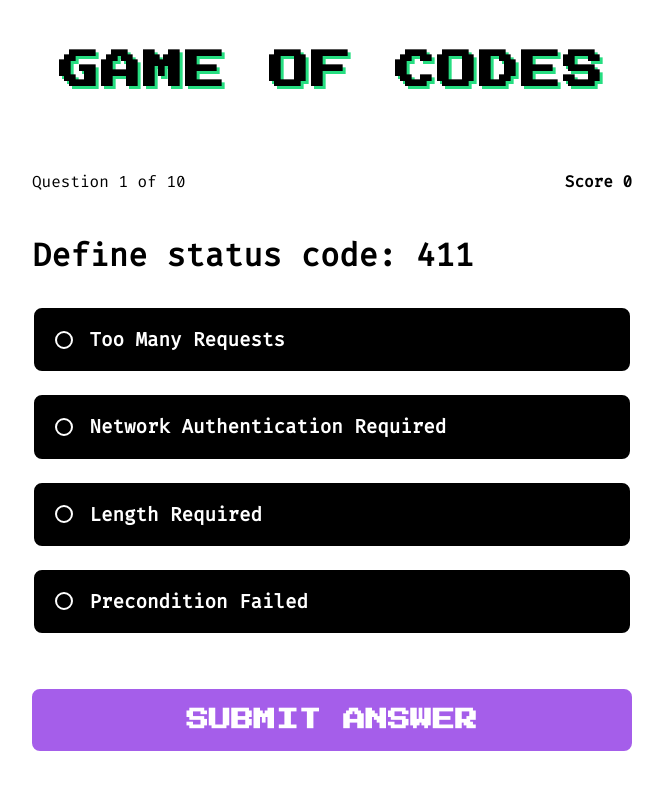
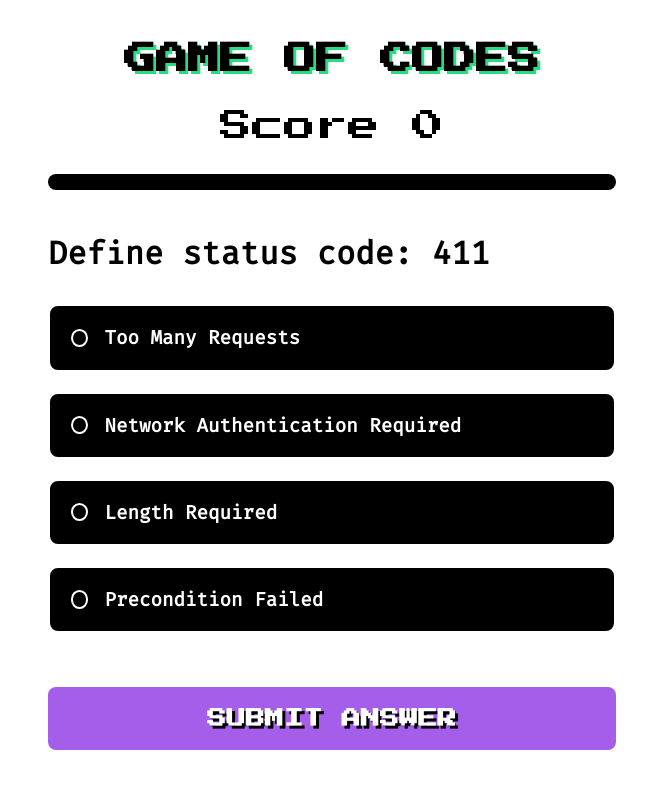
Before and after one commit to whitep4nth3r/gameofcodes.party, a website with bundled scripts: page index.html in a window 1280 px wide. Both pictures are taken after a click on the button "BEGIN QUIZ". Shown: the whole page, without its empty margins (308-971 px from the left). Built offline with nearby package versions, Linux system fonts and the light colour scheme.

Commit message:
Add progress bar and shizzle

```diff
--- a/game.js
+++ b/game.js
@@ -1,5 +1,8 @@
 import { StatusCodes } from "./statuscodes.js";
 import { getRandomInt, getRandomEntry } from "./utils.js";
+
+const correctColor = "#26de81";
+const incorrectColor = "#eb3b5a";
 
 const quizHolder = document.querySelector("[data-quiz]");
 const startButton = document.querySelector("[data-start]");
@@ -16,6 +19,8 @@ const gameResults = document.querySelector("[data-game-results]");
 const resultsTable = document.querySelector("[data-results-table]");
 const currentQuestionIndicatorEl = document.querySelector("[data-current]");
 const questionCountEl = document.querySelector("[data-question-count]");
+const progressBar = document.querySelector("[data-progress-bar]");
+const quizInfo = document.querySelector("[data-quiz-info]");
 
 // Example GameState
 
@@ -80,10 +85,12 @@ function resetGame() {
   showStartButton();
   hideResult();
   hideEndButton();
+  hideQuizInfo();
   hideQuiz();
   hideResetButton();
   uncheckAllAnswers();
   resetGameState();
+  resetProgressBar();
   clearResultsTable();
   updateScore();
   initTotalQuestions();
@@ -95,6 +102,14 @@ function hideResult() {
 
 function showResult() {
   result.style.display = "block";
+}
+
+function hideQuizInfo() {
+  quizInfo.style.display = "none";
+}
+
+function showQuizInfo() {
+  quizInfo.style.display = "flex";
 }
 
 function showQuiz() {
@@ -169,18 +184,47 @@ function startGame() {
   hideResetButton();
   resetGameState();
   generateQuestion();
+  setUpProgressBar();
+  showQuizInfo();
   showQuiz();
+}
+
+function resetProgressBar() {
+  progressBar.innerHTML = "";
 }
 
 function updateProgressIndicator() {
   currentQuestionIndicatorEl.textContent = GameState.question;
 }
 
+function setUpProgressBar() {
+  progressBar.style.gridTemplateColumns = `repeat(${GameState.questionCount}, 1fr)`;
+  progressBar.ariaValueMax = GameState.questionCount;
+}
+
+function updateProgressBar(answerIsCorrect) {
+  const progressFillColor = answerIsCorrect ? correctColor : incorrectColor;
+
+  // add a span to the progress bar
+  const newSpan = document.createElement("span");
+  // fill it
+  newSpan.style.backgroundColor = progressFillColor;
+  newSpan.title = `Question ${GameState.question} of ${GameState.questionCount} was ${
+    answerIsCorrect ? "correct" : "incorrect"
+  }`;
+
+  // append to progressBar
+  progressBar.appendChild(newSpan);
+}
+
 function updateGameStateProgress(userAnswerString) {
+  // update GameState
   GameState.progress[GameState.currentStatusCode] = {
     correctAnswerString: GameState.correctAnswerString,
     userAnswerString: userAnswerString,
   };
+
+  updateProgressBar(userAnswerString === GameState.correctAnswerString);
 }
 
 function initTotalQuestions() {
@@ -268,11 +312,12 @@ function clearAnswerResults() {
 
 function incrementCurrentQuestion() {
   GameState.question += 1;
+  progressBar.ariaValueNow = GameState.question - 1; // progress bar is zero based
 }
 
 function showAnswerResults() {
   const correctAnswerEl = document.querySelector(
-    `[data-answer="${GameState.correctAnswerRandString}"]`
+    `[data-answer="${GameState.correctAnswerRandString}"]`,
   );
 
   correctAnswerEl.classList = "answers__option answers__option--correct";
--- a/index.html
+++ b/index.html
@@ -30,6 +30,29 @@
       <section data-init>
         <button type="button" class="button" data-start>Begin quiz</button>
       </section>
+      <section class="quiz__info" data-quiz-info>
+        <p class="quiz__info__score">
+          Score
+          <span data-progress-score></span>
+        </p>
+
+        <p class="quiz__info__progress">
+          Q
+          <span data-current></span>
+          of
+          <span data-question-count></span>
+        </p>
+
+        <div
+          role="progressbar"
+          aria-label="Progress bar"
+          aria-valuemin="0"
+          aria-valuemax="0"
+          aria-valuenow="0"
+          class="quiz__info__progressBar"
+          data-progress-bar
+        ></div>
+      </section>
       <section class="quiz__result" data-result>
         <p class="quiz__result__score" data-result-score></p>
         <div data-game-results>
@@ -45,19 +68,8 @@
           </table>
         </div>
       </section>
+
       <section class="quiz" data-quiz>
-        <div class="quiz__info">
-          <p class="quiz__info__progress">
-            Question
-            <span data-current></span>
-            of
-            <span data-question-count></span>
-          </p>
-          <p class="quiz__info__score">
-            Score
-            <span data-progress-score></span>
-          </p>
-        </div>
         <h2 class="quiz__question">
           Define status code:
           <span data-question></span>
--- a/main.css
+++ b/main.css
@@ -12,12 +12,17 @@
   --btn-color-fg: var(--white);
   --btn-color-border: var(--purple);
   --btn-color-focus: var(--green);
+  --btn-color-text-shadow: var(--black);
 
   --font-family-heading: "Press Start 2P", cursive;
   --font-family-main: "Fira Code", monospace;
 
   --form-control-color: var(--purple);
   --form-control-focus-color: var(--green);
+
+  --progress-bar-bg: var(--color-fg);
+  --progress-bar-fill: var(--green);
+  --progress-bar-height: 1rem;
 }
 
 @media (prefers-color-scheme: dark) {
@@ -45,7 +50,8 @@ html {
 }
 
 body {
-  padding: 1rem;
+  padding: 0;
+  margin: 0;
   background-color: var(--color-bg);
   color: var(--color-fg);
   font-size: 1rem;
@@ -58,28 +64,25 @@ body {
   box-sizing: border-box;
 }
 
-.separator {
-  border-style: solid;
-  border-color: var(--color-fg);
-  background-color: var(--color-fg);
-  margin-top: 2rem;
-  margin-bottom: 2rem;
-}
-
 .main {
-  margin: 1rem auto;
+  padding: 1rem;
+  margin: auto;
   max-width: 600px;
+  display: flex;
+  flex-direction: column;
+  min-height: 100vh;
+  justify-content: center;
 }
 
 .main__header {
-  font-size: 2.5rem;
+  font-size: clamp(1.5rem, 2.5vw, 2.5rem);
   text-transform: uppercase;
   font-family: var(--font-family-heading);
   color: var(--header-color);
-  letter-spacing: 2px;
   text-shadow: 3px 3px var(--header-shadow-color);
   text-align: center;
-  margin-bottom: 4rem;
+  margin-bottom: 1rem;
+  line-height: 1.2;
 }
 
 .quiz {
@@ -87,17 +90,39 @@ body {
 }
 
 .quiz__info {
-  display: grid;
-  justify-content: space-between;
-  grid-template-columns: 1fr 1fr;
+  /* is set to display: flex when game starts */
+  display: none;
+  flex-direction: column;
 }
 
 .quiz__info__progress {
+  display: none;
+}
+
+.quiz__info__progressBar {
+  width: 100%;
+  height: var(--progress-bar-height);
+  border-radius: 1rem;
+  background-color: var(--progress-bar-bg);
+  margin-top: 1rem;
+  margin-bottom: 1rem;
+  overflow: hidden;
+  display: grid;
+}
+
+.quiz__info__progressBar span {
+  background-color: var(--progress-bar-bg);
+  display: inline-block;
+  height: var(--progress-bar-height);
+  width: 100%;
+  transition: width 0.3s linear;
 }
 
 .quiz__info__score {
-  font-weight: bold;
-  text-align: right;
+  font-family: var(--font-family-heading);
+  text-align: center;
+  font-size: clamp(1.5rem, 2.5vw, 2.5rem);
+  margin: 1rem auto;
 }
 
 .quiz__question {
@@ -129,18 +154,20 @@ body {
 }
 
 .button {
-  margin-bottom: 2rem;
+  margin: 2rem auto;
   background-color: var(--btn-color-bg);
   border: 0.25rem solid var(--btn-color-border);
   color: var(--btn-color-fg);
   font-weight: bold;
-  font-size: 1.4rem;
+  font-size: clamp(1.2rem, 1.4vw, 1.4rem);
   padding: 1rem 2rem;
+  line-height: 1.2;
   cursor: pointer;
   border-radius: 0.5rem;
   text-transform: uppercase;
   width: 100%;
   font-family: var(--font-family-heading);
+  text-shadow: 3px 3px var(--btn-color-text-shadow);
 }
 
 .button:focus {
@@ -190,9 +217,7 @@ input {
   line-height: 1.1;
   font-size: 1.2rem;
   padding: 1rem;
-  /* display: grid;
-  grid-template-columns: 1rem auto;
-  gap: 0.5rem; */
+  width: 100%;
 }
 
 input[type="radio"] {
@@ -210,10 +235,8 @@ input[type="radio"] {
   height: 1.15rem;
   border: 0.15rem solid var(--color-bg);
   border-radius: 50%;
-
   display: grid;
   place-content: center;
-
   margin-left: 1rem;
 }
 
```
